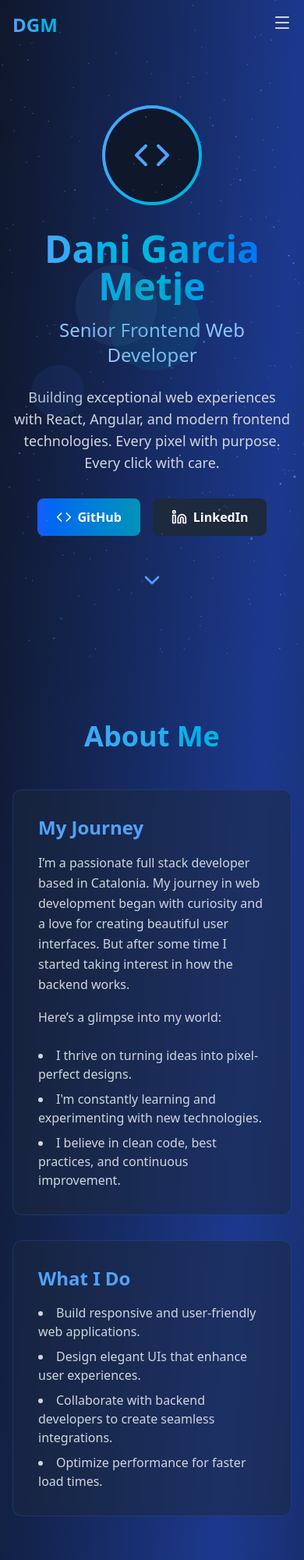
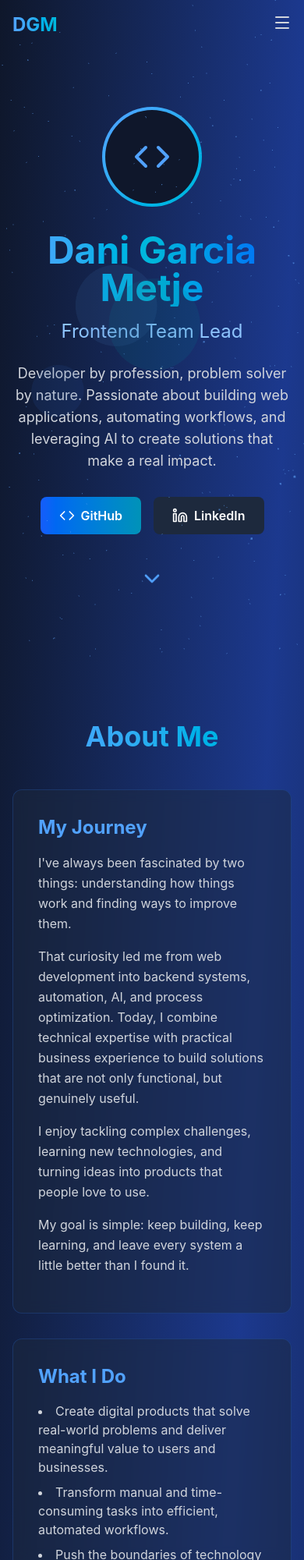
Before and after one commit to dgmetje1/portfolio, an Astro site: page / in a window 390 px wide. Shown: the top 2000 px of the page at 78% size. Built offline with nearby package versions, Linux system fonts and the light colour scheme; Astro itself is replaced by a stand-in of ours; animation ran at ten frames a second.

Commit message:
feat: update 2026 content

```diff
--- /dev/null
+++ b/pnpm-workspace.yaml
@@ -0,0 +1,3 @@
+allowBuilds:
+  esbuild: true
+  sharp: true
--- a/src/components/Footer/Footer.tsx
+++ b/src/components/Footer/Footer.tsx
@@ -1,7 +1,7 @@
 export default () => (
 	<footer className="bg-slate-900/80 backdrop-blur-sm py-8 px-4 border-t border-blue-500/20">
 		<div className="max-w-6xl mx-auto text-center">
-			<p className="text-gray-400">© 2025 Dani Garcia Metje.</p>
+			<p className="text-gray-400">© {new Date().getFullYear()} Dani Garcia Metje.</p>
 		</div>
 	</footer>
 );
--- a/src/components/sections/AboutMe/AboutMeSection.tsx
+++ b/src/components/sections/AboutMe/AboutMeSection.tsx
@@ -10,26 +10,37 @@ export default () => (
 				<div className="bg-slate-800/50 backdrop-blur-sm rounded-xl p-8 border border-blue-500/20">
 					<h3 className="text-2xl font-bold mb-4 text-blue-400">My Journey</h3>
 					<p className="text-gray-300 leading-relaxed mb-4">
-						I’m a passionate full stack developer based in Catalonia. My journey in web development began with curiosity
-						and a love for creating beautiful user interfaces. But after some time I started taking interest in how the
-						backend works.
+						I've always been fascinated by two things: understanding how things work and finding ways to improve them.
 					</p>
-					<p className="text-gray-300 leading-relaxed mb-6">Here’s a glimpse into my world:</p>
-					<ul className="space-y-2 text-gray-300 list-disc list-inside">
-						<li>I thrive on turning ideas into pixel-perfect designs.</li>
-						<li>I'm constantly learning and experimenting with new technologies.</li>
-						<li>I believe in clean code, best practices, and continuous improvement.</li>
-					</ul>
+					<p className="text-gray-300 leading-relaxed mb-4">
+						That curiosity led me from web development into backend systems, automation, AI, and process optimization.
+						Today, I combine technical expertise with practical business experience to build solutions that are not only
+						functional, but genuinely useful.
+					</p>
+					<p className="text-gray-300 leading-relaxed mb-4">
+						I enjoy tackling complex challenges, learning new technologies, and turning ideas into products that people
+						love to use.
+					</p>
+					<p className="text-gray-300 leading-relaxed mb-4">
+						My goal is simple: keep building, keep learning, and leave every system a little better than I found it.
+					</p>
 				</div>
 
 				{/* Developer Capabilities */}
 				<div className="bg-slate-800/50 backdrop-blur-sm rounded-xl p-8 border border-blue-500/20">
 					<h3 className="text-2xl font-bold mb-4 text-blue-400">What I Do</h3>
 					<ul className="space-y-2 text-gray-300 list-disc list-inside">
-						<li>Build responsive and user-friendly web applications.</li>
-						<li>Design elegant UIs that enhance user experiences.</li>
-						<li>Collaborate with backend developers to create seamless integrations.</li>
-						<li>Optimize performance for faster load times.</li>
+						<li>
+							Create digital products that solve real-world problems and deliver meaningful value to users and
+							businesses.
+						</li>
+						<li>Transform manual and time-consuming tasks into efficient, automated workflows.</li>
+						<li>
+							Push the boundaries of technology by experimenting with AI and emerging technologies to stay at the
+							forefront of innovation.
+						</li>
+						<li>Leverage both technical and business perspectives to simplify processes and maximize efficiency.</li>
+						<li>Embrace continuous learning and curiosity as essential tools for growth and innovation.</li>
 					</ul>
 				</div>
 			</div>
--- a/src/components/sections/Home/HomeSection.tsx
+++ b/src/components/sections/Home/HomeSection.tsx
@@ -16,11 +16,11 @@ export default ({ scrollToSection }: HomeSectionProps) => (
 				Dani Garcia Metje
 			</h1>
 
-			<p className="text-2xl md:text-3xl text-blue-300 mb-6">Senior Frontend Web Developer</p>
+			<p className="text-2xl md:text-3xl text-blue-300 mb-6">Frontend Team Lead</p>
 
 			<p className="text-lg md:text-xl text-gray-300 mb-8 max-w-2xl mx-auto">
-				Building exceptional web experiences with React, Angular, and modern frontend technologies. Every pixel with
-				purpose. Every click with care.
+				Developer by profession, problem solver by nature. Passionate about building web applications, automating
+				workflows, and leveraging AI to create solutions that make a real impact.
 			</p>
 
 			<div className="flex flex-wrap justify-center gap-4 mb-12">
--- a/src/data/certifications.ts
+++ b/src/data/certifications.ts
@@ -1 +1,5 @@
-export const certifications = ['Certificate in Advanced English C1 - Score 186', 'McKinsey.org Forward Program'];
+export const certifications = [
+	'Certificate in Advanced English C1 - Score 186',
+	'Claude Code in Action',
+	'McKinsey.org Forward Program'
+];
--- a/src/data/experiences.ts
+++ b/src/data/experiences.ts
@@ -1,9 +1,19 @@
 export const experiences = [
 	{
 		company: 'Eurofirms Group',
+		role: 'Frontend Team Lead',
+		period: 'January 2026 - Present',
+		duration: '<1 year',
+		location: 'Cassà de la Selva, Catalonia, Spain',
+		description:
+			'Leading frontend development initiatives, coordinating technical projects, and supporting engineering teams in delivering high-quality digital products.',
+		highlights: ['System Design', 'Architecture', 'Project management', 'Team Leadership']
+	},
+	{
+		company: 'Eurofirms Group',
 		role: 'Senior Frontend Web Developer',
-		period: 'July 2021 - Present',
-		duration: '4+ years',
+		period: 'July 2021 - December 2025',
+		duration: '5+ years',
 		location: 'Cassà de la Selva, Catalonia, Spain',
 		description:
 			'Leading frontend development initiatives and contributing to backend architecture, building scalable web applications.',
--- a/src/data/skills.ts
+++ b/src/data/skills.ts
@@ -1,6 +1,6 @@
 export const skills = [
 	{ name: 'React.js', level: 99, category: 'frontend' },
-	{ name: 'Angular', level: 90, category: 'frontend' },
+	{ name: 'Angular', level: 99, category: 'frontend' },
 	{ name: 'TypeScript', level: 88, category: 'frontend' },
 	{ name: 'Jest/Vitest', level: 95, category: 'testing' },
 	{ name: 'HTML/CSS', level: 95, category: 'frontend' },
@@ -10,10 +10,10 @@ export const skills = [
 	{ name: 'NX', level: 60, category: 'tools' },
 	{ name: 'C#', level: 60, category: 'backend' },
 	{ name: 'Vite', level: 60, category: 'tools' },
+	{ name: 'Playwright', level: 65, category: 'testing' },
 	{ name: 'Git', level: 95, category: 'tools' },
 	{ name: 'Sass', level: 70, category: 'frontend' },
 	{ name: 'Azure DevOps', level: 80, category: 'tools' },
 	{ name: 'REST APIs', level: 85, category: 'backend' },
-	{ name: 'Docker', level: 60, category: 'tools' },
-	{ name: 'Webpack', level: 55, category: 'tools' }
+	{ name: 'Docker', level: 75, category: 'tools' }
 ];
```
Also changed, not shown: package.json (+9 -9 lines), pnpm-lock.yaml.
